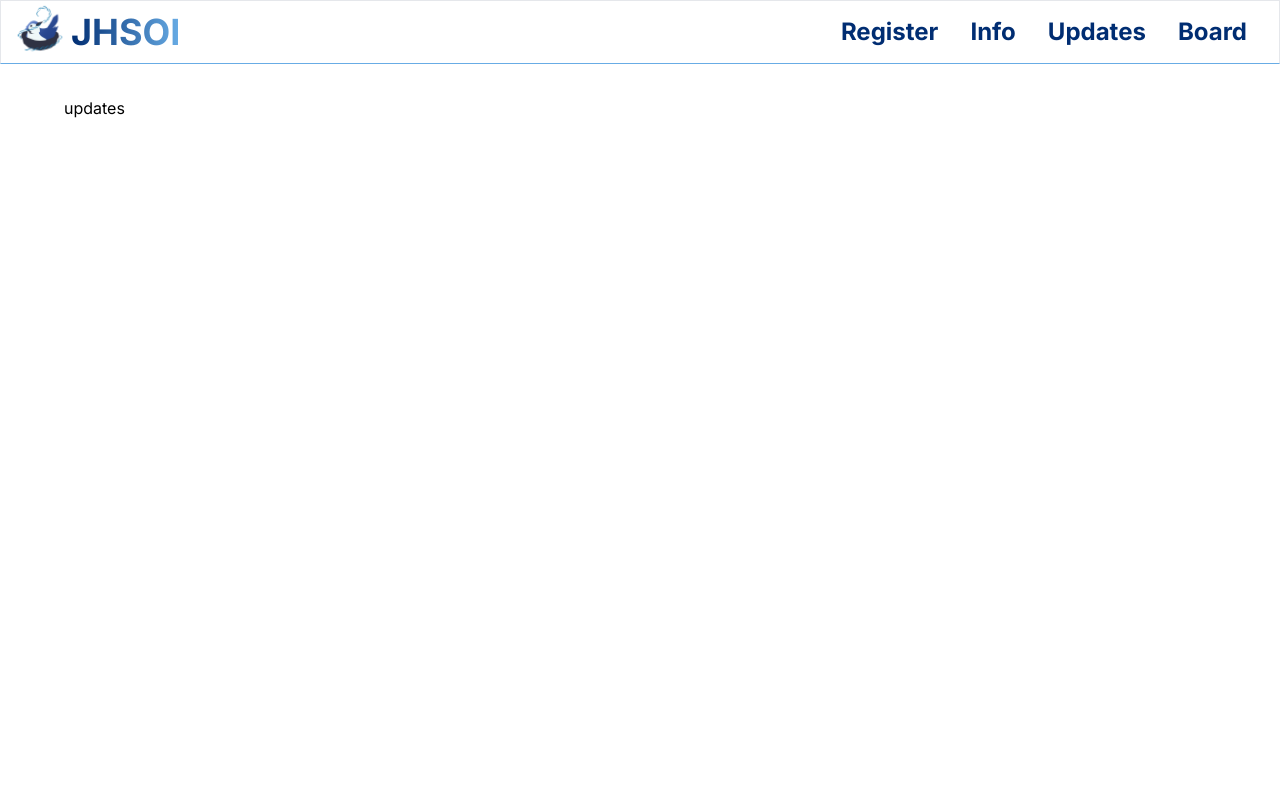
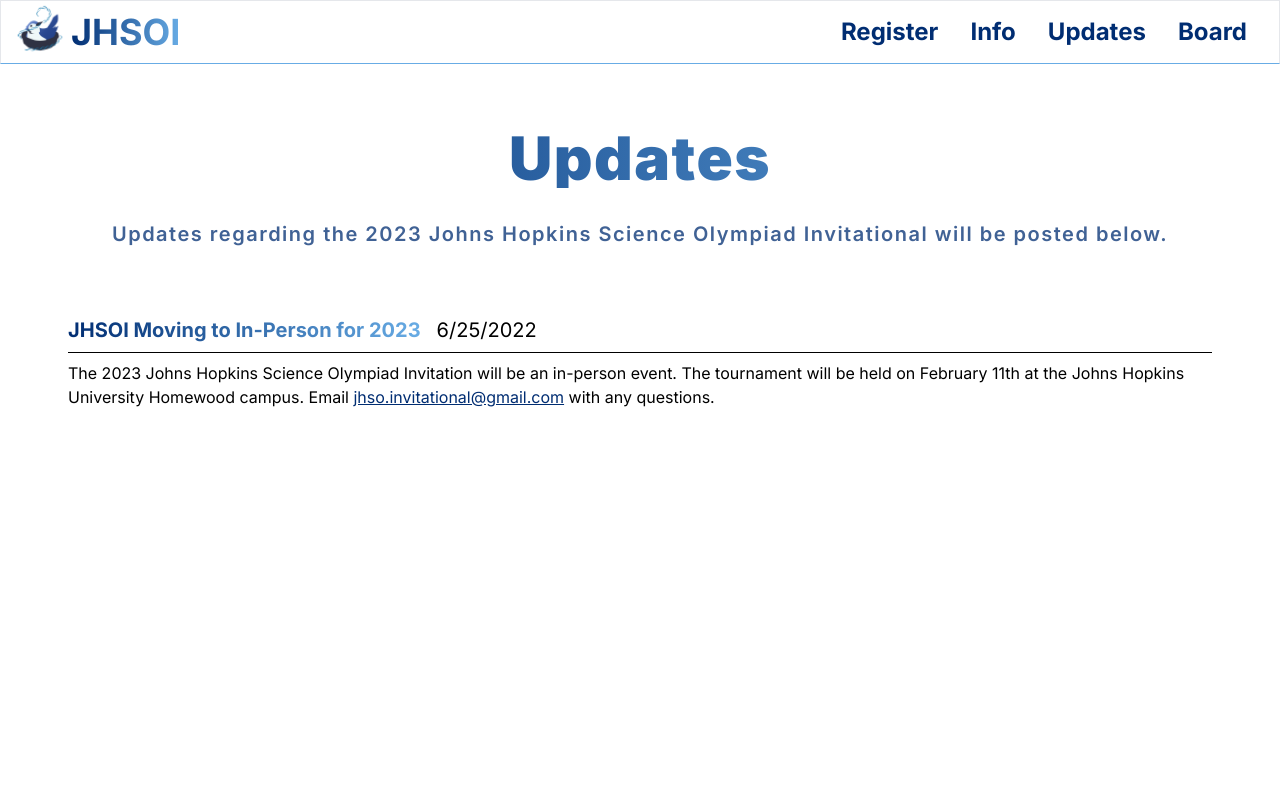
Before and after one commit to alexbluo/jhuscioly, a Next.js app: page /updates in a window 1280 px wide. Shown: the top 800 px of the page. Built offline with nearby package versions, Linux system fonts and the light colour scheme.

Commit message:
built updates page

```diff
--- a/components/Footer.jsx
+++ b/components/Footer.jsx
@@ -12,16 +12,12 @@
           </a>
         </Link>
         <p>© JHSOI 2022. All rights reserved.</p>
-        <Link href="/">
-          <a>
-            <FaInstagram />
-          </a>
-        </Link>
-        <Link href="mailto: jhso.invite@gmail.com">
-          <a>
-            <FaEnvelope />
-          </a>
-        </Link>
+        <a>
+          <FaInstagram />
+        </a>
+        <a href="mailto: jhso.invite@gmail.com">
+          <FaEnvelope />
+        </a>
       </div>
     </footer>
   );
--- /dev/null
+++ b/components/Update.jsx
@@ -0,0 +1,17 @@
+export default function Update({ title, date, children }) {
+  return (
+    <div className="mt-8 mb-8 flex flex-col divide-y divide-black">
+      <div className="m-1 flex gap-4 text-xl">
+        <b>
+          <h2 className="bg-gradient-to-r from-blue-dark to-blue-light bg-clip-text text-transparent">
+            {title}
+          </h2>
+        </b>
+        <h3>{date}</h3>
+      </div>
+      <div className="m-1">
+        <p className="mt-2">{children}</p>
+      </div>
+    </div>
+  );
+}
--- a/pages/updates.jsx
+++ b/pages/updates.jsx
@@ -1,9 +1,32 @@
 import { motion } from "framer-motion";
+import Update from "../components/Update";
 
 export default function Updates() {
   return (
     <motion.div initial={{ opacity: 0 }} animate={{ opacity: 1 }}>
-      <div>updates</div>
+      <div className="flex flex-col">
+        <div className="mb-8 text-center text-6xl font-black tracking-wide text-transparent">
+          <h2 className="mt-8 bg-gradient-to-r from-blue-dark to-blue-light bg-clip-text">
+            Updates
+          </h2>
+          <h3 className="mt-8 text-center text-xl font-semibold text-blue-dark text-opacity-75">
+            Updates regarding the 2023 Johns Hopkins Science Olympiad
+            Invitational will be posted below.
+          </h3>
+        </div>
+        <Update title="JHSOI Moving to In-Person for 2023" date="6/25/2022">
+          The 2023 Johns Hopkins Science Olympiad Invitation will be an
+          in-person event. The tournament will be held on February 11th at the
+          Johns Hopkins University Homewood campus. Email{" "}
+          <a
+            href="mailto: jhso.invitational@gmail.com"
+            className="text-blue-dark underline hover:text-blue-light"
+          >
+            jhso.invitational@gmail.com
+          </a>{" "}
+          with any questions.
+        </Update>
+      </div>
     </motion.div>
   );
 }
```
